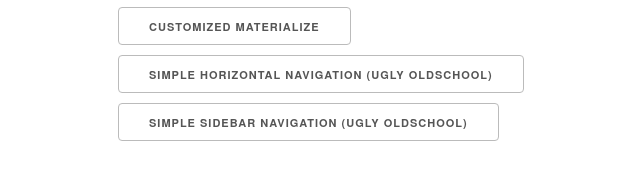
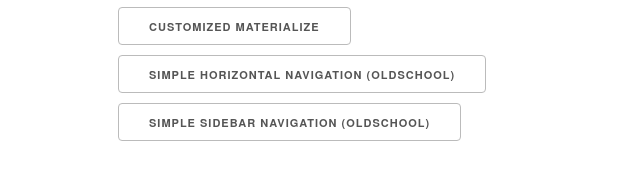
Before and after one commit to Hamberfim/Simple_Web_Grid_Layouts, a plain HTML site: page index.html in a window 1280 px wide. Shown: the part 146-326 px from the top of the page, without its empty margins (42-682 px from the left). Drawn offline with Linux system fonts and the light colour scheme.

Commit message:
Update index.html

```diff
--- a/index.html
+++ b/index.html
@@ -14,8 +14,8 @@
         <h6>Each is Responsive down to 381px.</h6>
         <a href="https://hamberfim.github.io/Simple_Web_Grid_Layouts/wrap_n_stack/index.html" target="_blank" class="button">Wrap and Stack</a><br/>
         <a href="https://hamberfim.github.io/Simple_Web_Grid_Layouts/cust_materialize/index.html" target="_blank" class="button">Customized Materialize</a><br/>
-        <a href="https://hamberfim.github.io/Simple_Web_Grid_Layouts/simple_hortz/index_hrzNav.html" target="_blank" class="button">Simple Horizontal Navigation (ugly oldschool)</a><br/>
-        <a href="https://hamberfim.github.io/Simple_Web_Grid_Layouts/simple_sidebar/index_sbNav.html" target="_blank" class="button">Simple Sidebar Navigation (ugly oldschool)</a><br/>
+        <a href="https://hamberfim.github.io/Simple_Web_Grid_Layouts/simple_hortz/index_hrzNav.html" target="_blank" class="button">Simple Horizontal Navigation (oldschool)</a><br/>
+        <a href="https://hamberfim.github.io/Simple_Web_Grid_Layouts/simple_sidebar/index_sbNav.html" target="_blank" class="button">Simple Sidebar Navigation (oldschool)</a><br/>
     </div>
 </body>
 
```
